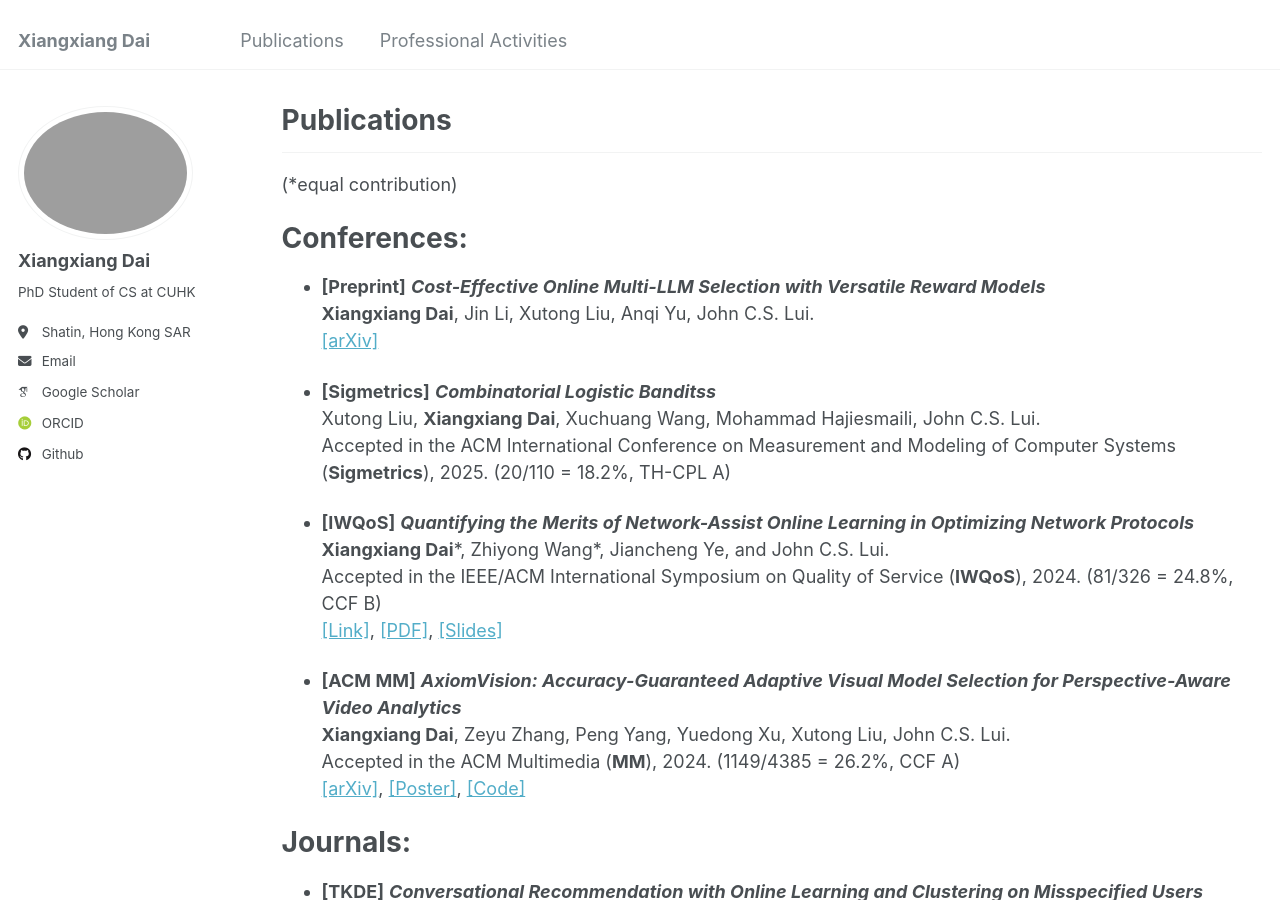
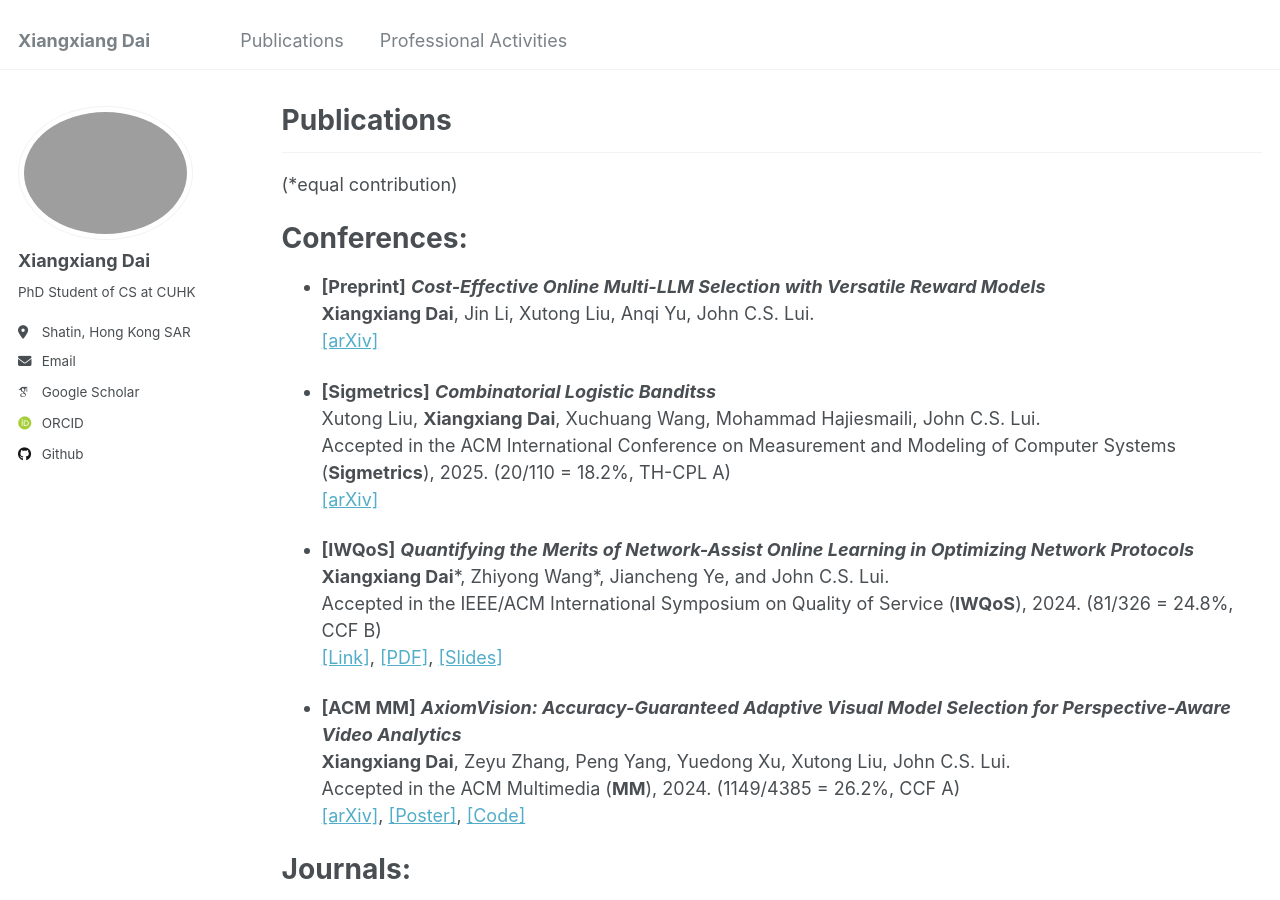
Before and after one commit to Dai-Xiang/daixiangxiang.github.io, a Jekyll site: the page built from _pages/publications.md, in a window 1280 px wide and 900 px high. Built offline with Jekyll 4.4.1, drawn with Linux system fonts in a browser that asks for light colours; some web fonts are replaced.

Commit message:
Update publications.md

```diff
--- a/_pages/publications.md
+++ b/_pages/publications.md
@@ -19,6 +19,7 @@ author_profile: true
 - **[Sigmetrics]** ***Combinatorial Logistic Banditss***<br>
 Xutong Liu, **Xiangxiang Dai**, Xuchuang Wang, Mohammad Hajiesmaili, John C.S. Lui.<br>
 Accepted in the ACM International Conference on Measurement and Modeling of Computer Systems (**Sigmetrics**), 2025. (20/110 = 18.2%, TH-CPL A)<br>
+[[arXiv]](https://arxiv.org/abs/2410.17075)
 
 - **[IWQoS]** ***Quantifying the Merits of Network-Assist Online Learning in Optimizing Network Protocols***<br>
 **Xiangxiang Dai**\*, Zhiyong Wang\*, Jiancheng Ye, and John C.S. Lui.<br>
```
